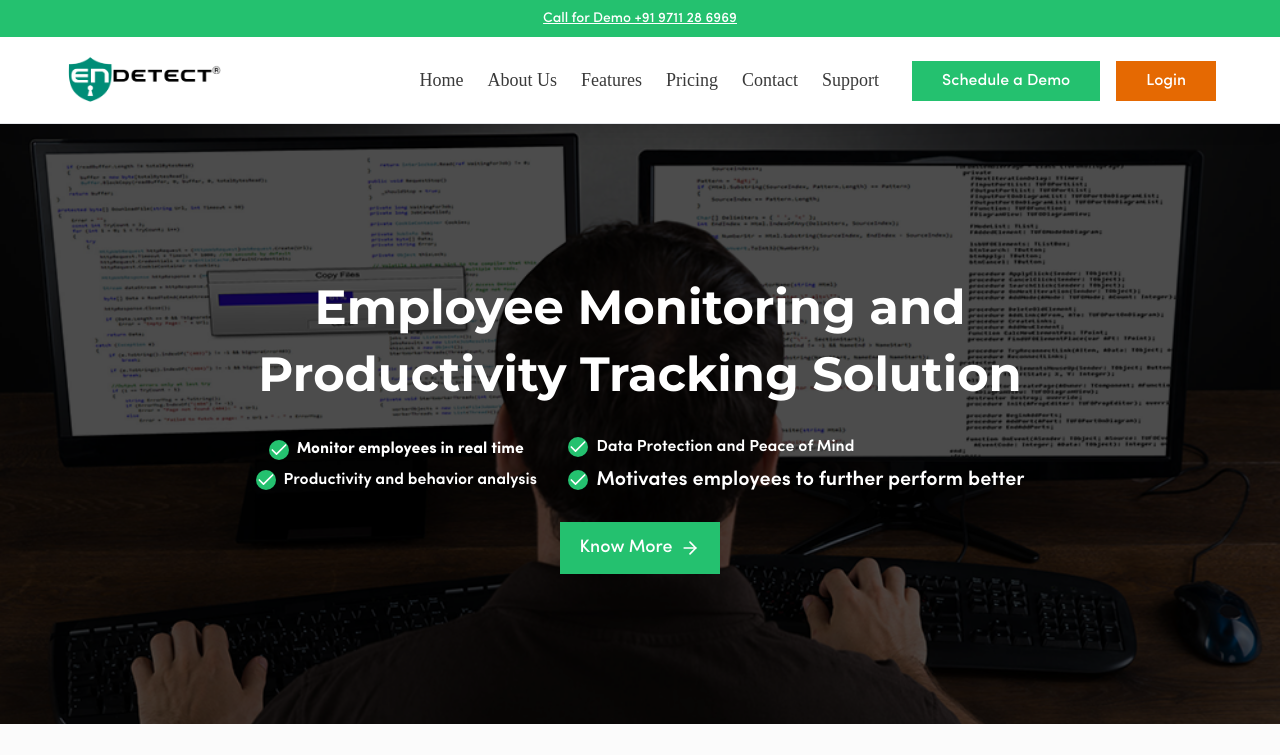
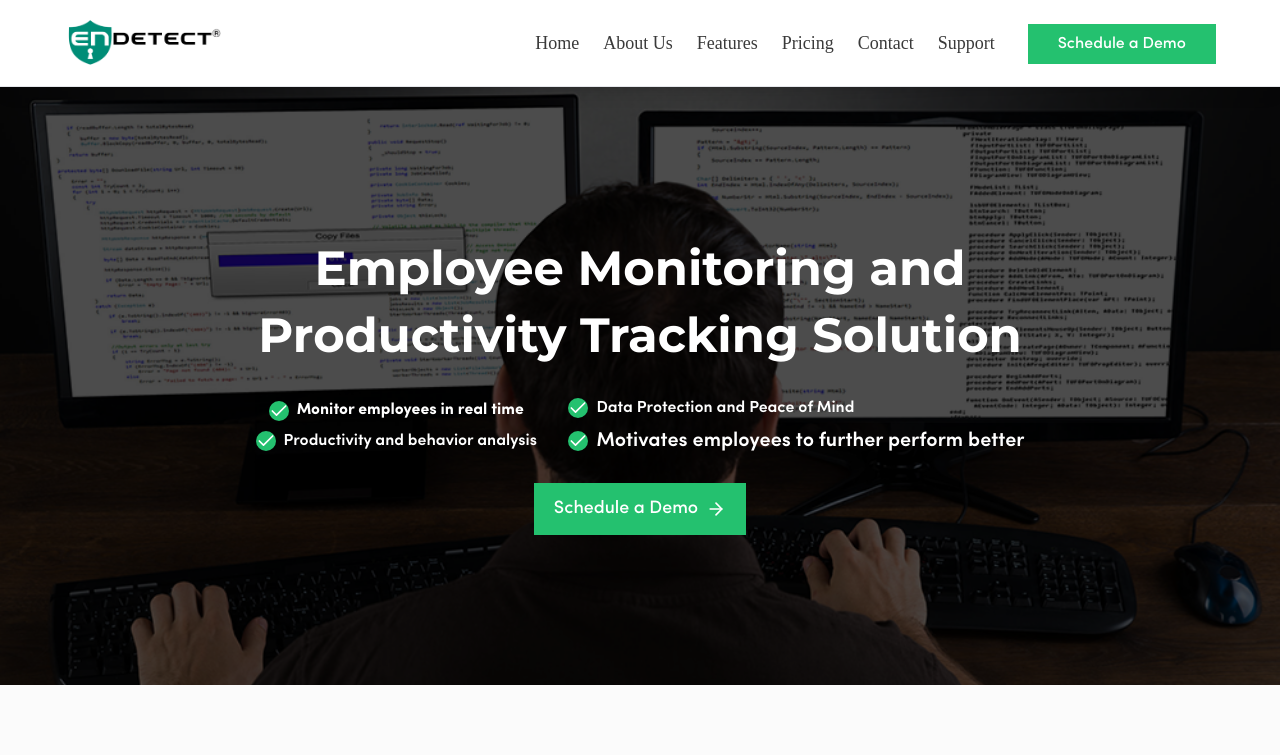
Before and after one commit to endyjay/endetect-nextJs, a Next.js app: page / in a window 1280 px wide. Shown: the top 755 px of the page. Built offline with nearby package versions, Linux system fonts and the light colour scheme; a web font is replaced by a local one.

Commit message:
remove above header and updated hero

```diff
--- a/src/components/landing/Hero.tsx
+++ b/src/components/landing/Hero.tsx
@@ -45,10 +45,10 @@ const Hero = () => {
             </div>
           </div>
           <Link
-            href="/best-pc-monitoring-software" // Assuming best-pc-monitoring-software/index.html maps to /features
+            href="https://in.bigin.online/org60041256722/bookings/demo" // Assuming best-pc-monitoring-software/index.html maps to /features
             className="text-nowrap flex bg-[#24C16F] items-center justify-center hover:bg-[#169050] text-white text-base md:text-lg py-3 px-5 font-[500] duration-300 "
           >
-            Know More{" "}
+            Schedule a Demo{" "}
             <span>
               <ArrowRight className="ml-2 h-5 w-5" />
             </span>
--- a/src/components/layout/Header.tsx
+++ b/src/components/layout/Header.tsx
@@ -52,7 +52,7 @@ const Header = () => {
   }, [mobileMenuOpen]);
 
   return (
-    <div className="min-h-[124px]">
+    <div className="min-h-[85px]">
       <header
         className={`fixed top-0 left-0 w-full z-50 transition-transform duration-300 bg-white shadow-lg ${
           showHeader ? "translate-y-0" : "-translate-y-full"
@@ -61,14 +61,14 @@ const Header = () => {
       >
         {/* Above Header Section */}
         <div className="ast-above-header-wrap  bg-gray-50 border-b border-gray-200">
-          <div className="py-2 text-center bg-[#24C16F] w-full text-white font-[500]">
+          {/* <div className="py-2 text-center bg-[#24C16F] w-full text-white font-[500]">
             <p className="text-[14px] underline leading-[150%] ">
               <span className="">Call for Demo +91 </span>
               <a href="tel:+919711286969" className=" ">
                 9711 28 6969
               </a>
             </p>
-          </div>
+          </div> */}
 
           {/* Main Header Section */}
           <div className=" py-[16px] px-4   bg-white">
@@ -119,7 +119,7 @@ const Header = () => {
                       Schedule a Demo
                     </a>
                   </div>
-                  <div className="ast-header-button-2">
+                  {/* <div className="ast-header-button-2">
                     <a
                       href="https://app.endetect.com/login.php"
                       target="_blank"
@@ -128,7 +128,7 @@ const Header = () => {
                     >
                       Login
                     </a>
-                  </div>
+                  </div> */}
                 </div>
               </div>
 
```
